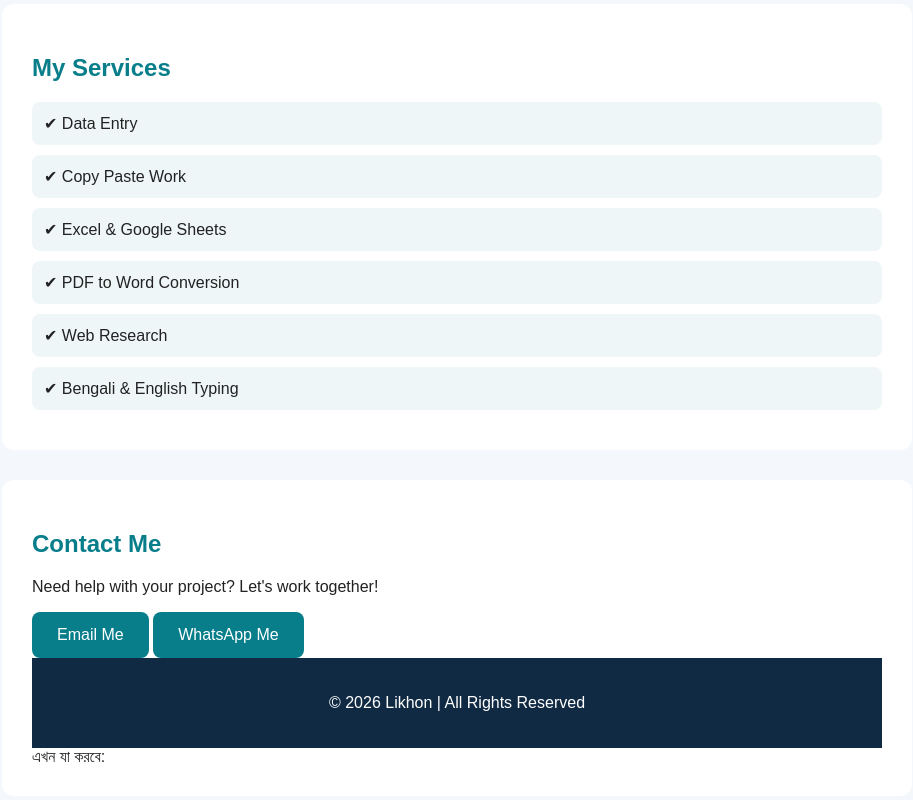
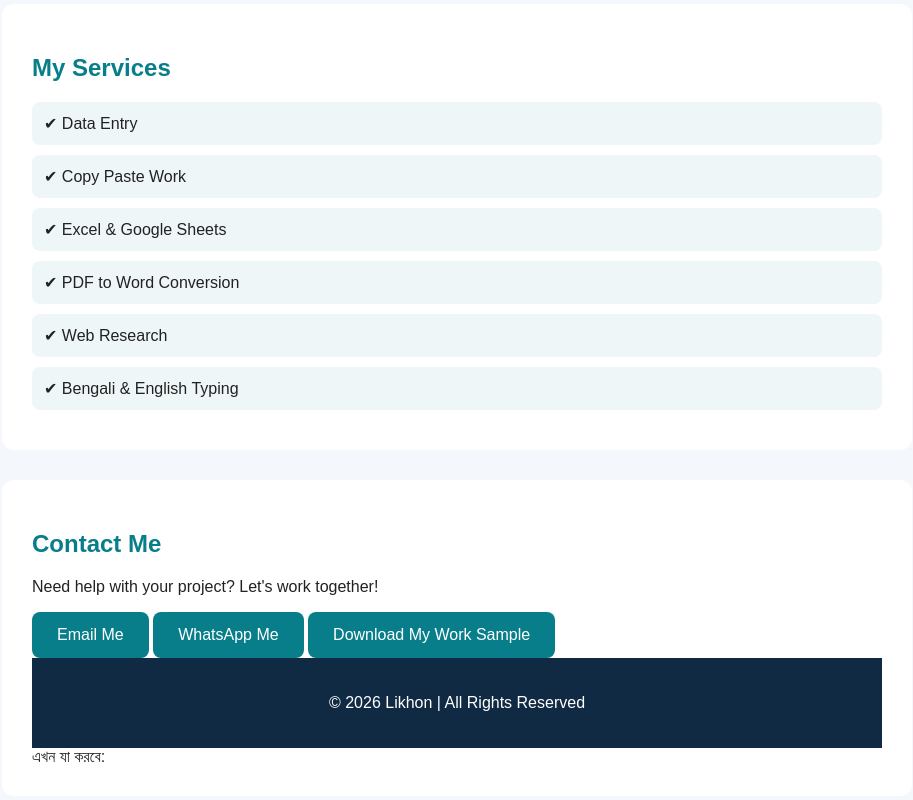
Before and after one commit to likhonislam5-maker/likhon-portfolio, a plain HTML site: page index.html in a window 1280 px wide. Shown: the part 550-1350 px from the top of the page, without its empty margins (183-1096 px from the left). Drawn offline with Linux system fonts and the light colour scheme.

Commit message:
Update index.html

```diff
--- a/index.html
+++ b/index.html
@@ -78,7 +78,9 @@ footer {
 <p>Need help with your project? Let's work together!</p>
 <a class="button" href="mailto:likhonislam5@gmail.com">Email Me</a>
 <a class="button" href="https://wa.me/8801743066879" target="_blank">WhatsApp Me</a>
-
+<a class="button" href="Likhon_Data_Entry_Sample.xlsx" download>
+Download My Work Sample
+</a>
 <footer>
 <p>© 2026 Likhon | All Rights Reserved</p>
 </footer>
```
